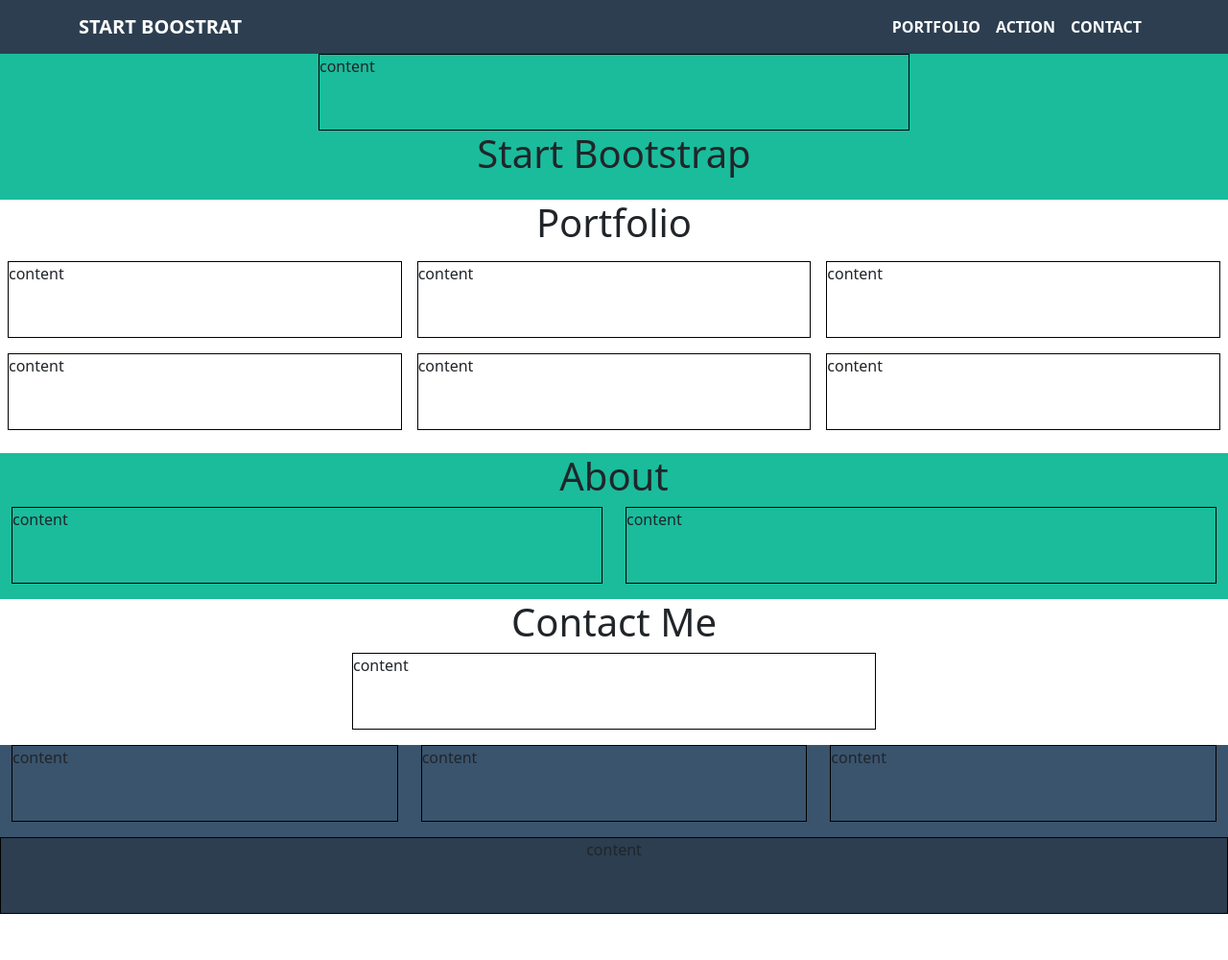
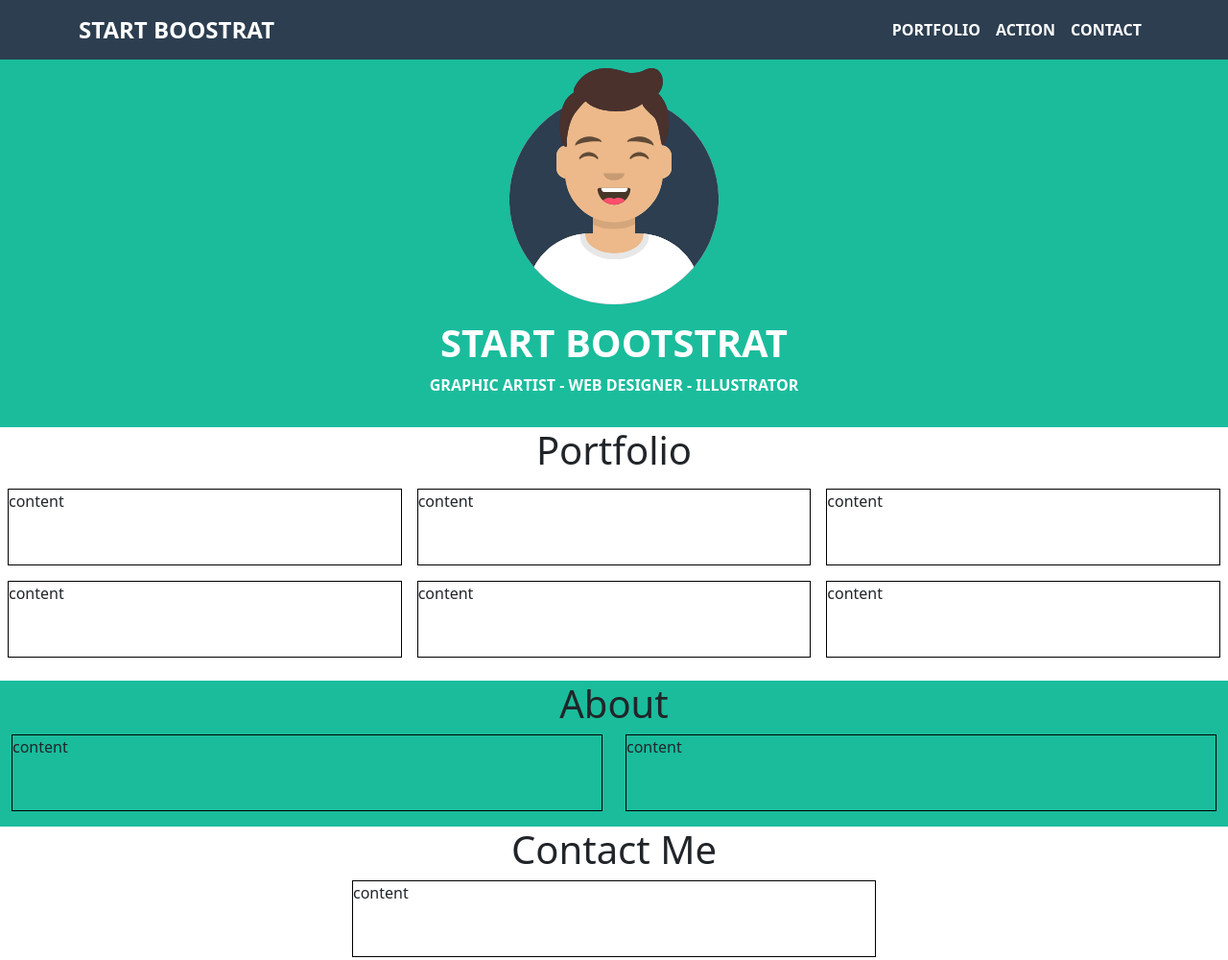
Before and after one commit to StefanoFabrin90/html-css-bootstrap-freelancer, a plain HTML site: page index.html in a window 1280 px wide. Shown: the top 1000 px of the page at 96% size. Before the commit the page ends 952 px from the top, so only its background shows below. Drawn offline with nearby package versions, Linux system fonts and the light colour scheme.

Commit message:
add hero

```diff
--- a/css/main.css
+++ b/css/main.css
@@ -11,3 +11,16 @@
 .main-header .site-navbar {
     background-color: #2c3e50;
 }
+
+.main-header .site-brand {
+    font-size: 1.5rem;
+}
+
+.box-img {
+    width: 15rem;
+}
+
+main .site-hero {
+    background-color:#1abc9c;
+    color: white;
+}
--- a/index.html
+++ b/index.html
@@ -14,10 +14,11 @@
 <body>
     <!--HEADER-->
     <header class="main-header">
-        <nav class="navbar navbar-expand-md navbar-dark site-navbar text-uppercase fw-bold">
-            <div class="container site-brand">
+        <nav
+            class="navbar navbar-expand-md navbar-dark site-navbar             text-uppercase fw-bold">
+            <div class="container">
 
-              <a class="navbar-brand" href="#">Start Boostrat</a>
+              <a class="navbar-brand site-brand" href="#">Start Boostrat</a>
 
               <button class="navbar-toggler" type="button" data-bs-toggle="collapse" data-bs-target="#navbarSupportedContent" aria-controls="navbarSupportedContent" aria-expanded="false" aria-label="Toggle navigation">
                 <span class="navbar-toggler-icon"></span>
@@ -45,12 +46,18 @@
     <main>
 
         <!-- hero -->
-        <section class="container mw-100 pb-3" style="background-color:#1abc9c;">
-            <div class="row">
-                <div class="col-6 offset-3">
-                    <div class="box">content</div>
+        <section class="container mw-100 pb-3 site-hero">
+            <div class="row justify-content-center">
+                <div class="col-6 justify-content-center">
+                    <div class="box-img m-auto pb-3">
+                        <img src="./img/avatar.svg" alt="">
+                    </div>
+                    <div class="box-text">
+                        <h1 class="text-center text-uppercase fw-bold">Start Bootstrat</h1>
+
+                        <p class="text-center text-uppercase fw-bold">Graphic Artist - Web designer - Illustrator</p>
+                    </div>
                 </div>
-                <h1 class="text-center">Start Bootstrap</h1>
             </div>
         </section>
 
```
